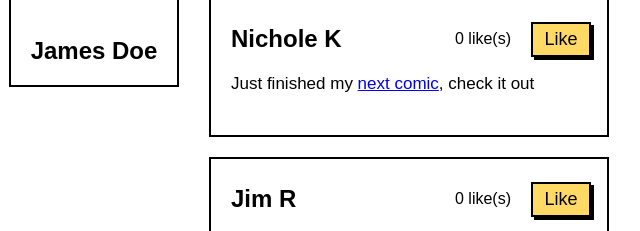
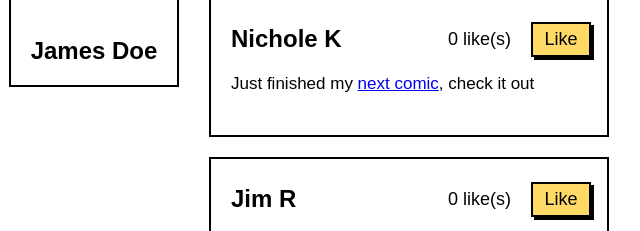
Before and after one commit to Skrylerr/Likes, a plain HTML site: page index.html in a window 1280 px wide. Shown: the part 283-514 px from the top of the page, 331-971 px from the left. Drawn offline with Linux system fonts and the light colour scheme.

Commit message:
Update style.css

```diff
--- a/style.css
+++ b/style.css
@@ -78,7 +78,7 @@ img {
     display: flex;
     align-items: center;
 }
-#likes {
+#likes, #likes1, #likes2 {
     font-size: 18px;
 }
 .info {
```
